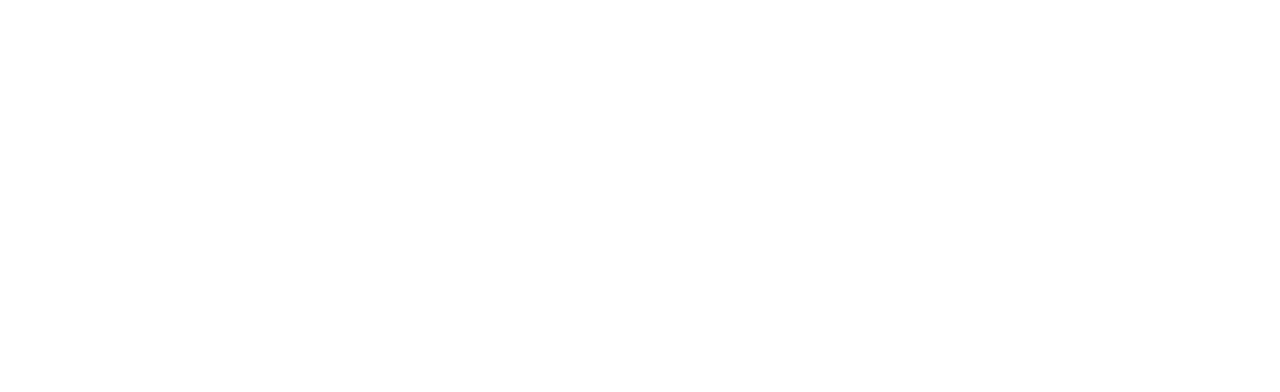
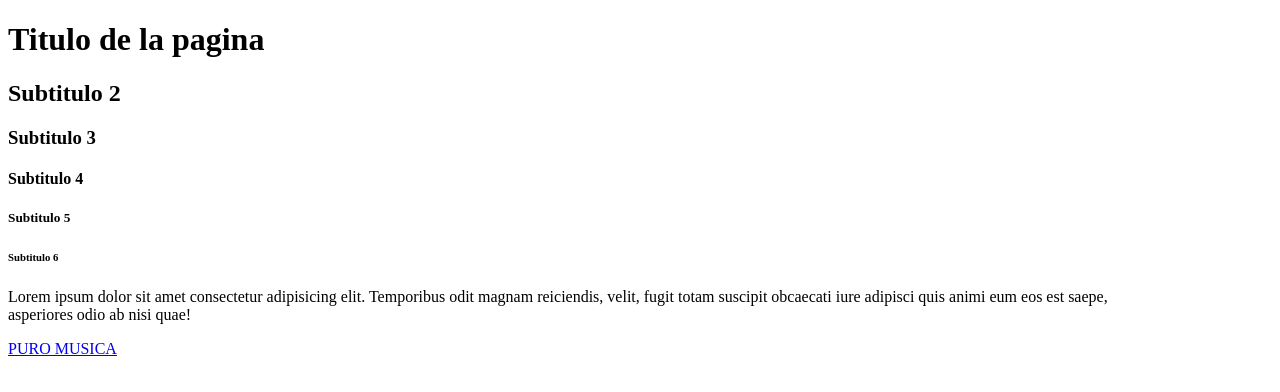
Before and after one commit to eldaro95/primerhola, a plain HTML site: page index.html in a window 1280 px wide. Drawn offline with Linux system fonts and the light colour scheme.

Commit message:
Segunda version del proyecto

```diff
--- a/index.html
+++ b/index.html
@@ -9,4 +9,22 @@
         <!--Titulo de la pagina web-->
         <title>Primera Pagina Web</title>
     </head>
+    <body>
+        <!--Etiquetas de texto-->
+        <h1>Titulo de la pagina</h1>
+        <h2>Subtitulo 2</h2>
+        <h3>Subtitulo 3</h3>
+        <h4>Subtitulo 4</h4>
+        <h5>Subtitulo 5</h5>
+        <h6>Subtitulo 6</h6>
+
+        <p>Lorem ipsum dolor sit amet consectetur adipisicing elit.
+            Temporibus odit magnam reiciendis,
+            velit, fugit totam suscipit obcaecati iure adipisci quis animi eum eos est saepe, <br>
+            asperiores odio ab nisi quae! <br></be>
+            </p>
+
+        <a href="https://www.youtube.com/watch?v=npMhKqYbVXQ&ab_channel=EPHIMERATulum">PURO MUSICA</a>
+
+    </body>
 </html>
```
